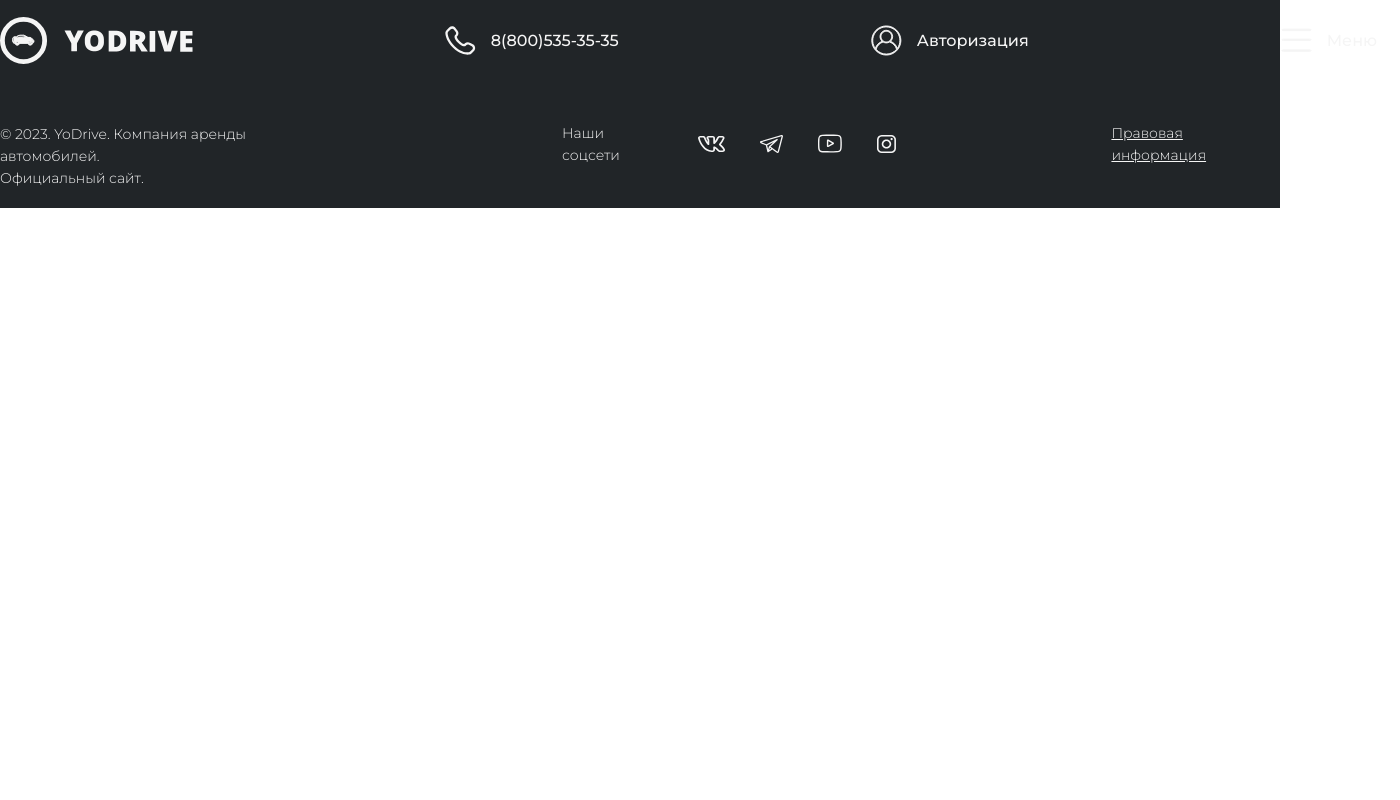
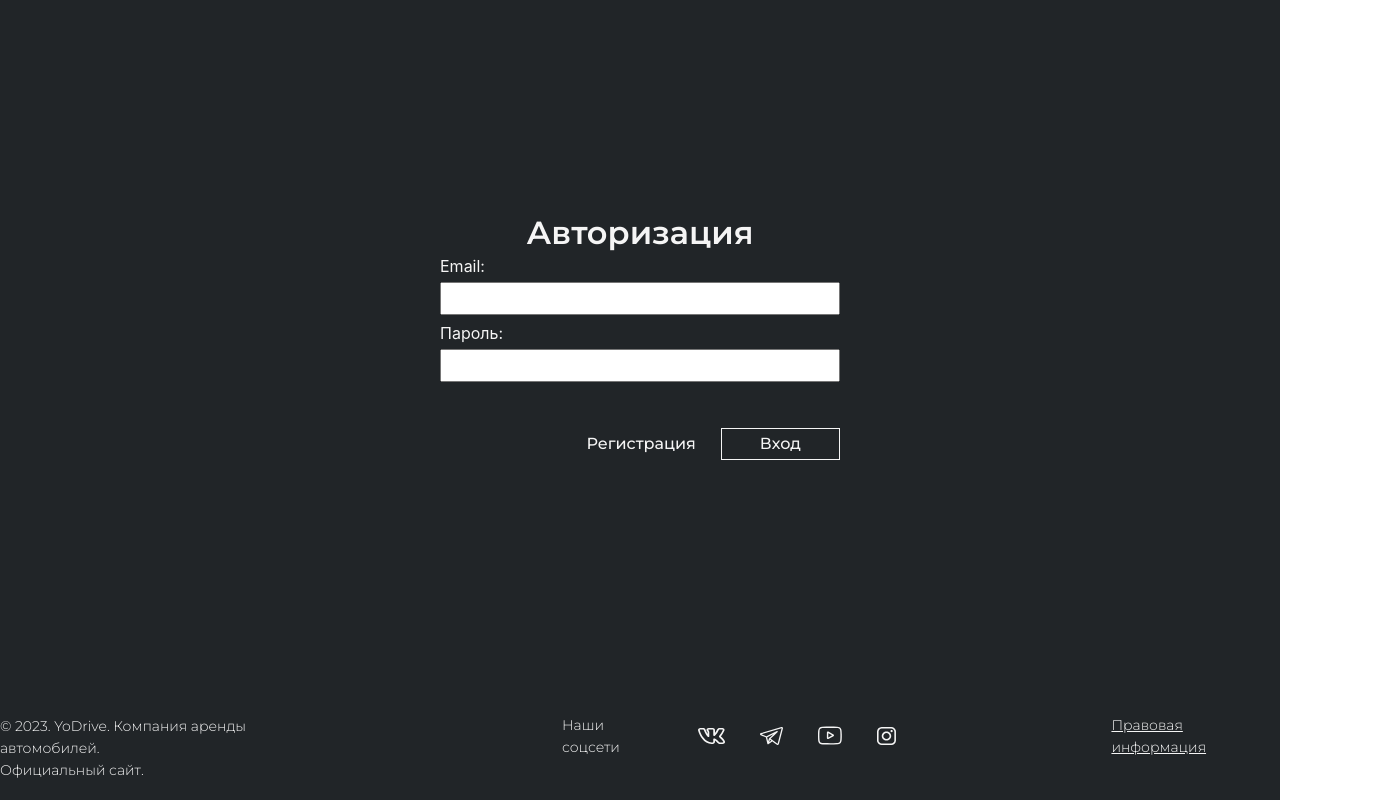
Before and after one commit to YoDrive/Course_Work, a React (Create React App) app in the folder YoCars/yo_cars_client/: page /auth in a window 1280 px wide. Shown: the whole page, 1400 px wide, since content can reach past the window. Built offline with nearby package versions, Linux system fonts and the light colour scheme; a web font is replaced by a local one.

Commit message:
Страница авторизации

```diff
--- a/YoCars/yo_cars_client/src/App.tsx
+++ b/YoCars/yo_cars_client/src/App.tsx
@@ -2,19 +2,21 @@ import React from 'react'
 import './App.css';
 import HomePage from "./components/homePage/homePage";
 import  LKClient  from './components/privateOffice/lkClient';
-import {BrowserRouter, Routes,Route} from "react-router-dom";
+import {BrowserRouter, Routes, Route, Navigate} from "react-router-dom";
 import Header from "../src/components/header/header"
 import Footer from "../src/components/footer/footer"
+import AuthorizationPage from "./components/authorization/autorization";
 
 function App() {
   return (
     <div className="App">
-      <Header/>
       <BrowserRouter>
-        <Routes>
-        <Route  path="/" element={<HomePage/>} />
-        <Route  path="/lkClient" element={<LKClient/>} />
-        </Routes>
+          <Routes>
+              <Route  path="/" element={<HomePage/>} />
+              <Route  path="/lkClient" element={<LKClient/>} />
+              <Route  path={"/auth"} element={<AuthorizationPage/>} />
+              <Route  path="*" element={<Navigate to="/" replace />} />
+          </Routes>
       </BrowserRouter>
       <Footer/>
     </div>
--- /dev/null
+++ b/YoCars/yo_cars_client/src/components/authorization/authorization.module.css
@@ -0,0 +1,75 @@
+.container {
+    display: flex;
+    height: calc(100vh - 128px);
+    width: 100%;
+    align-items: center;
+    justify-content: center;
+}
+
+.inputContainer {
+    height: 134px;
+    display: flex;
+    flex-direction: column;
+    justify-content: space-around;
+}
+
+.authBox {
+    display: flex;
+    flex-direction: column;
+    color: #F5F5F5;
+    width: 559px;
+    height: 320px;
+    align-items: center;
+    justify-content: center;
+}
+
+.title {
+    font-family: Montserrat;
+    font-size: 32px;
+    font-weight: 600;
+    line-height: 39px;
+}
+
+.form {
+    display: flex;
+    flex-direction: column;
+    width: 400px;
+}
+
+.inputForm {
+    width: 400px;
+    height: 33px;
+}
+
+.inputText {
+    margin-bottom: 6px;
+}
+
+.buttons {
+    display: flex;
+    margin-top: 42px;
+    width: 400px;
+    justify-content: flex-end;
+    gap: 25px;
+}
+
+.registerBtn {
+    color: #f5f5f5;
+    font-family: Montserrat;
+    font-size: 16px;
+    font-weight: 500;
+    line-height: 20px;
+    background-color: transparent;
+    border: none;
+}
+
+.enterBtn {
+    color: #f5f5f5;
+    font-family: Montserrat;
+    font-size: 16px;
+    font-weight: 500;
+    line-height: 20px;
+    background-color: transparent;
+    border: 1px solid #F5F5F5;
+    padding: 5px 38px;
+}
--- /dev/null
+++ b/YoCars/yo_cars_client/src/components/authorization/autorization.tsx
@@ -0,0 +1,28 @@
+import React from 'react';
+import styles from './authorization.module.css';
+export function AuthorizationPage() {
+
+    return (
+        <div className={styles.container}>
+            <div className={styles.authBox}>
+                <h1 className={styles.title}>Авторизация</h1>
+                <div className={styles.inputContainer}>
+                    <div className={styles.form}>
+                        <p className={styles.inputText}>Email:</p>
+                        <input className={styles.inputForm} type="text"/>
+                    </div>
+                    <div className={styles.form}>
+                        <p className={styles.inputText}>Пароль:</p>
+                        <input className={styles.inputForm} type="text"/>
+                    </div>
+                </div>
+                <div className={styles.buttons}>
+                    <button className={styles.registerBtn}>Регистрация</button>
+                    <button className={styles.enterBtn}>Вход</button>
+                </div>
+            </div>
+        </div>
+    );
+}
+
+export default AuthorizationPage;
```
